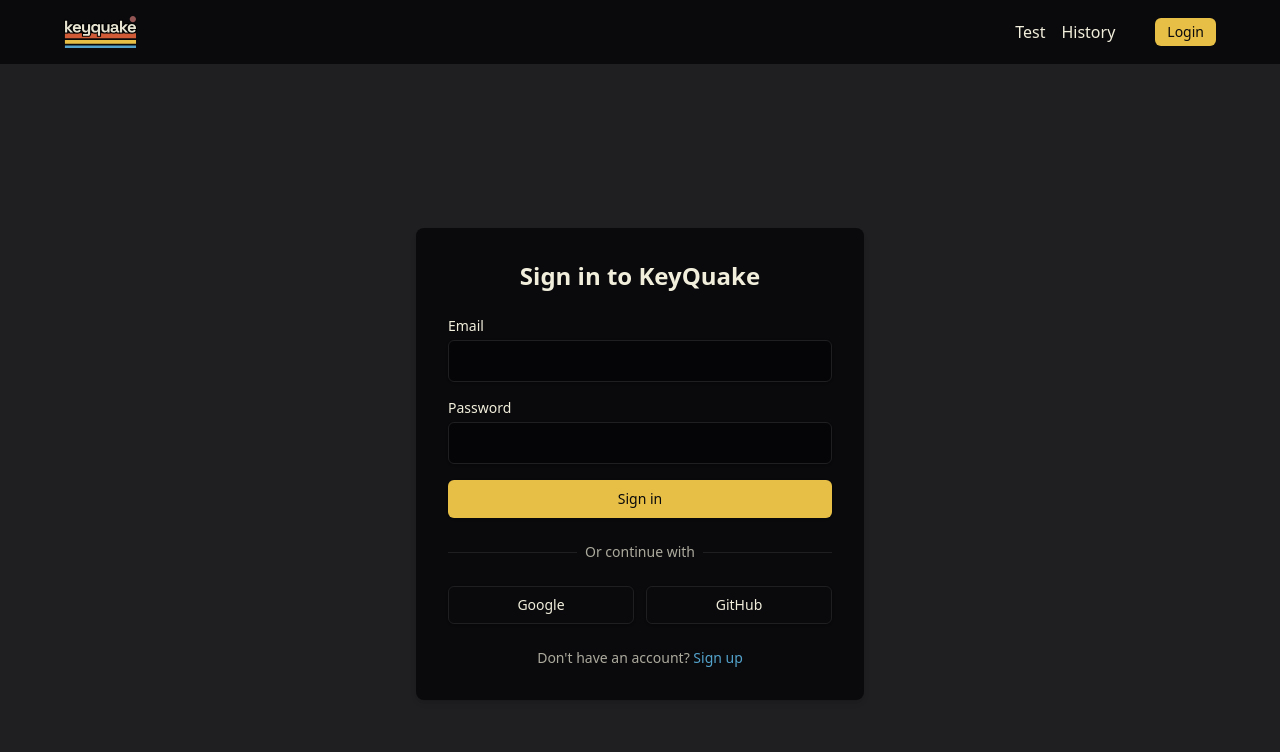
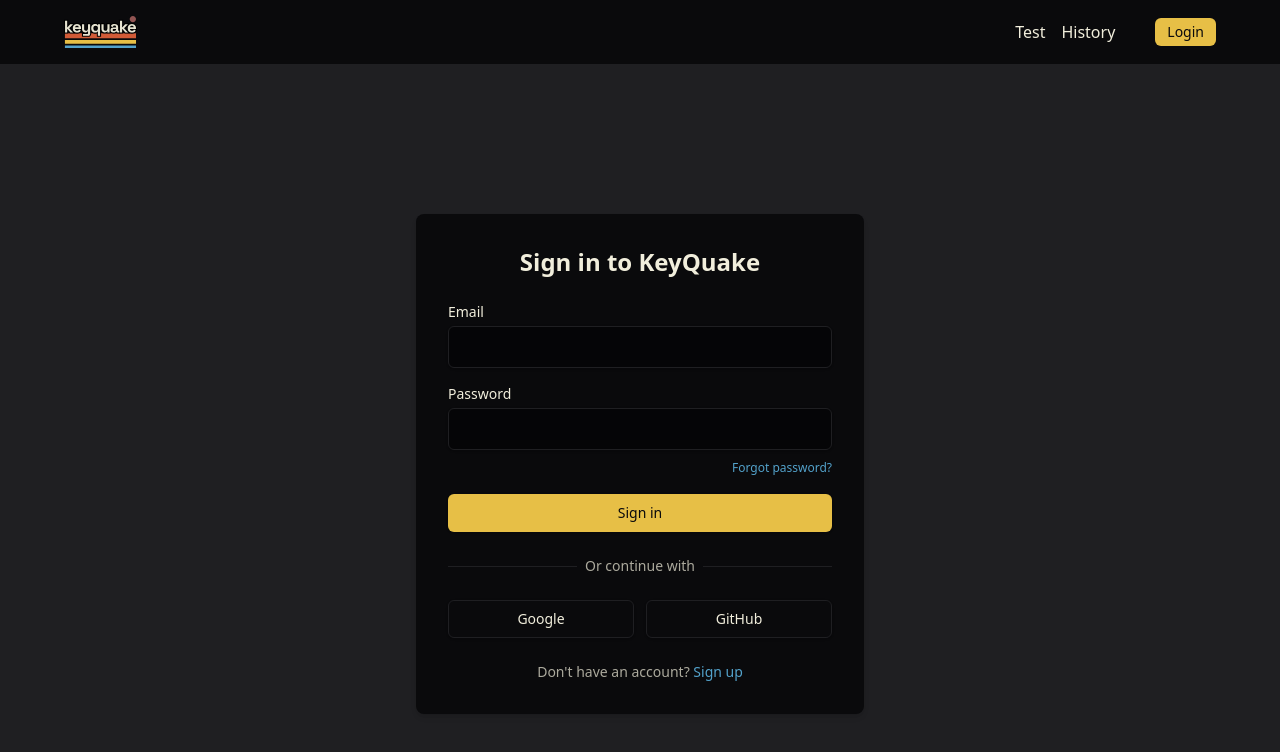
Before and after one commit to SimonRosengren/keyboard-tester, a Nuxt app: page /login in a window 1280 px wide. Shown: the top 752 px of the page. Built offline with nearby package versions, Linux system fonts and the light colour scheme; no server answers.

Commit message:
feat: add forgot password link to login page

```diff
--- a/pages/login.vue
+++ b/pages/login.vue
@@ -29,6 +29,11 @@
             required
             class="mt-1 block w-full px-3 py-2 border border-kq-black-100 rounded-md shadow-sm focus:outline-none focus:ring-kq-blue focus:border-kq-blue bg-kq-black-300 text-kq-white"
           />
+          <div class="mt-1 text-right">
+            <NuxtLink to="/reset-password" class="text-xs text-kq-blue hover:text-kq-blue/80">
+              Forgot password?
+            </NuxtLink>
+          </div>
         </div>
 
         <div>
```
